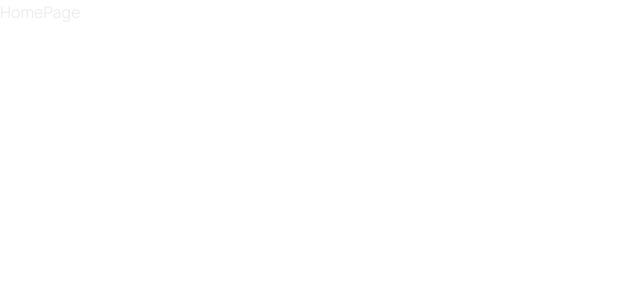
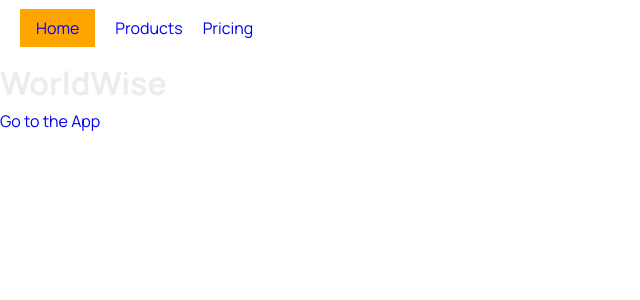
Before and after one commit to emmeiwhite/13-world-wise-react-project, a React (Vite) app: page / in a window 1280 px wide. Shown: the top 300 px of the page, without its empty margins (0-640 px from the left). Built offline with nearby package versions, Linux system fonts and the light colour scheme.

Commit message:
imran-1.3 adding a global class

```diff
--- a/src/App.jsx
+++ b/src/App.jsx
@@ -3,6 +3,7 @@ import HomePage from './pages/HomePage'
 import Pricing from './pages/Pricing'
 import Products from './pages/Products'
 import PageNotFound from './pages/PageNotFound'
+import AppLayout from './pages/AppLayout'
 
 const App = () => {
   return (
@@ -24,6 +25,11 @@ const App = () => {
         />
 
         <Route
+          path="app"
+          element={<AppLayout />}
+        />
+
+        <Route
           path="*"
           element={<PageNotFound />}
         />
--- /dev/null
+++ b/src/components/AppNav.jsx
@@ -0,0 +1,6 @@
+import styles from './AppNav.Module.css'
+
+const AppNav = () => {
+  return <nav className={styles.appNav}>AppNav</nav>
+}
+export default AppNav
--- /dev/null
+++ b/src/components/AppNav.module.css
@@ -0,0 +1,4 @@
+.appNav {
+  background-color: blue;
+  padding: 1rem 2rem;
+}
--- /dev/null
+++ b/src/components/PageNav.jsx
@@ -0,0 +1,23 @@
+import { NavLink } from 'react-router-dom'
+import styles from './PageNav.module.css'
+
+const PageNav = () => {
+  return (
+    <div className={styles.nav}>
+      <ul>
+        <li>
+          <NavLink to="/">Home</NavLink>
+        </li>
+
+        <li>
+          <NavLink to="/products">Products</NavLink>
+        </li>
+
+        <li>
+          <NavLink to="/pricing">Pricing</NavLink>
+        </li>
+      </ul>
+    </div>
+  )
+}
+export default PageNav
--- /dev/null
+++ b/src/components/PageNav.module.css
@@ -0,0 +1,18 @@
+.nav {
+  padding: 1rem 1.25rem;
+}
+
+.nav ul {
+  display: flex;
+  gap: 1.25rem;
+}
+
+.nav li {
+  transition: all 0.4s ease-out;
+}
+
+.nav li :global(.active) {
+  text-decoration: dotted;
+  background-color: orange;
+  padding: 0.5rem 1rem;
+}
--- a/src/index.css
+++ b/src/index.css
@@ -34,6 +34,13 @@ body {
   line-height: 1.6;
 }
 
+ul {
+  list-style: none;
+}
+
+a {
+  text-decoration: none;
+}
 label {
   font-size: 1.6rem;
   font-weight: 600;
--- /dev/null
+++ b/src/pages/AppLayout.jsx
@@ -0,0 +1,11 @@
+import AppNav from '../components/AppNav'
+
+const AppLayout = () => {
+  return (
+    <div>
+      <AppNav />
+      AppLayout
+    </div>
+  )
+}
+export default AppLayout
--- a/src/pages/HomePage.jsx
+++ b/src/pages/HomePage.jsx
@@ -1,4 +1,13 @@
+import { Link } from 'react-router-dom'
+import PageNav from '../components/PageNav'
+
 const HomePage = () => {
-  return <div>HomePage</div>
+  return (
+    <div>
+      <PageNav />
+      <h1>WorldWise</h1>
+      <Link to="/app">Go to the App</Link>
+    </div>
+  )
 }
 export default HomePage
--- a/src/pages/PageNotFound.jsx
+++ b/src/pages/PageNotFound.jsx
@@ -1,4 +1,10 @@
+import PageNav from '../components/PageNav'
+
 const PageNotFound = () => {
-  return <div>PageNotFound</div>
+  return (
+    <>
+      <PageNav /> <div>PageNotFound</div>
+    </>
+  )
 }
 export default PageNotFound
--- a/src/pages/Pricing.jsx
+++ b/src/pages/Pricing.jsx
@@ -1,4 +1,11 @@
+import PageNav from '../components/PageNav'
+
 const Pricing = () => {
-  return <div>Pricing</div>
+  return (
+    <>
+      <PageNav />
+      <div>Pricing</div>
+    </>
+  )
 }
 export default Pricing
--- a/src/pages/Products.jsx
+++ b/src/pages/Products.jsx
@@ -1,4 +1,11 @@
+import PageNav from '../components/PageNav'
+
 const Products = () => {
-  return <div>Products</div>
+  return (
+    <>
+      <PageNav />
+      <div>Products</div>
+    </>
+  )
 }
 export default Products
```
